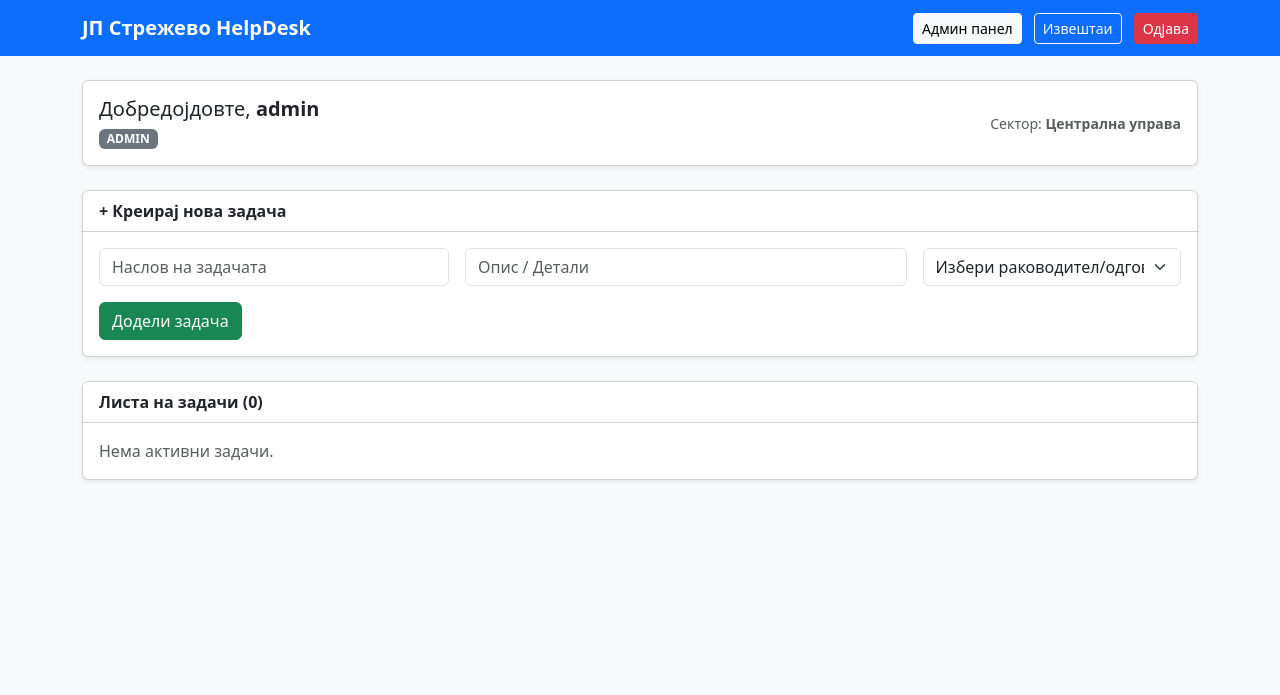
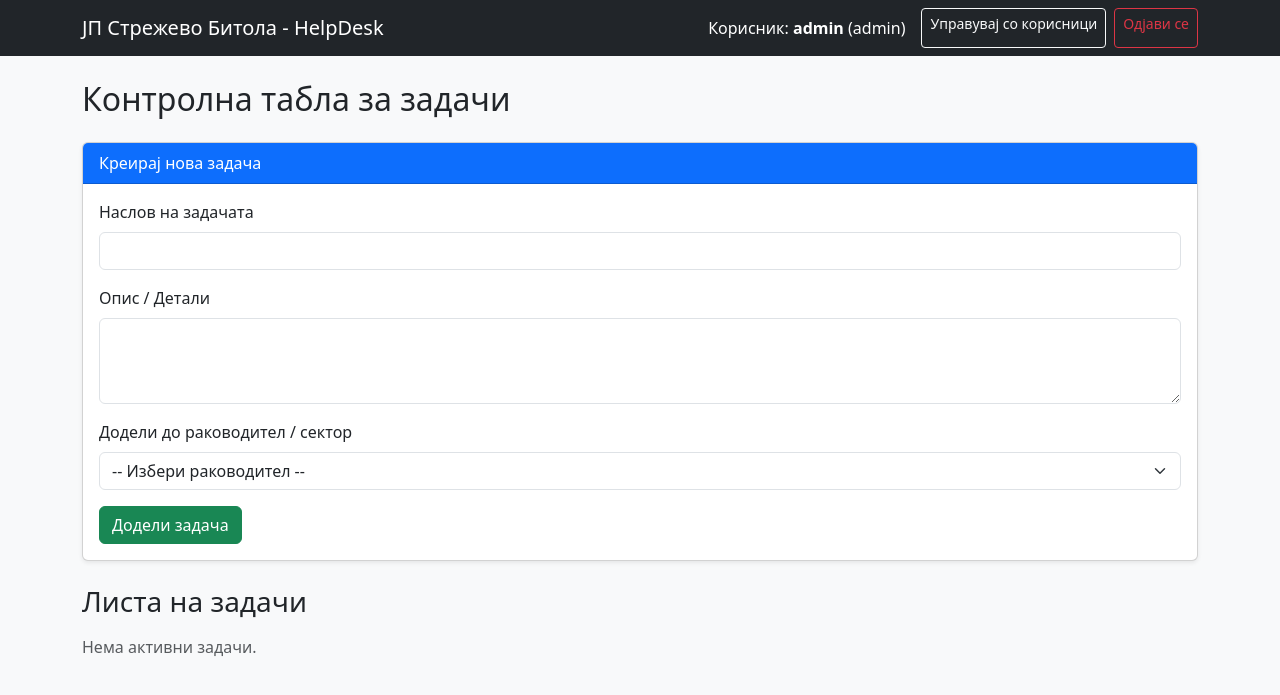
Before and after one commit to payeergorand-bit/jpstrezevohelpd, a Flask app: template templates/index.html in a window 1280 px wide. Shown: the top 695 px of the page. Run offline with Flask 3, Linux system fonts and the light colour scheme; the template is opened without the code that fills it: values that come from a table or form of the project are taken from there, others are empty; some libraries are stand-ins or nearby versions.

Commit message:
Update index.html

```diff
--- a/templates/index.html
+++ b/templates/index.html
@@ -3,136 +3,112 @@
 <head>
     <meta charset="UTF-8">
     <meta name="viewport" content="width=device-width, initial-scale=1.0">
-    <title>ЈП Стрежево Битола HelpDesk</title>
+    <title>ЈП Стрежево Битола - HelpDesk</title>
     <link href="https://cdn.jsdelivr.net/npm/bootstrap@5.3.0/dist/css/bootstrap.min.css" rel="stylesheet">
 </head>
 <body class="bg-light">
-
-<nav class="navbar navbar-dark bg-primary mb-4">
+    <nav class="navbar navbar-expand-lg navbar-dark bg-dark mb-4">
         <div class="container">
-        <a class="navbar-brand fw-bold" href="#">ЈП Стрежево HelpDesk</a>
-        <div>
+            <a class="navbar-brand" href="{{ url_for('index') }}">ЈП Стрежево Битола - HelpDesk</a>
+            <div class="navbar-nav ms-auto">
+                <span class="navbar-text text-white me-3">
+                    Корисник: <strong>{{ user.username }}</strong> ({{ user.role }})
+                </span>
                 {% if user.role == 'admin' %}
-                <a href="{{ url_for('admin_users') }}" class="btn btn-light btn-sm me-2">Админ панел</a>
+                    <a class="btn btn-outline-light btn-sm me-2" href="{{ url_for('admin_users') }}">Управувај со корисници</a>
                 {% endif %}
-            <a href="{{ url_for('reports') }}" class="btn btn-outline-light btn-sm me-2">Извештаи</a>
-            <a href="{{ url_for('logout') }}" class="btn btn-danger btn-sm">Одјава</a>
+                <a class="btn btn-outline-danger btn-sm" href="{{ url_for('logout') }}">Одјави се</a>
             </div>
         </div>
     </nav>
 
     <div class="container">
-    <!-- Добредојде и инфо -->
-    <div class="card shadow-sm mb-4">
-        <div class="card-body d-flex justify-content-between align-items-center">
-            <div>
-                <h5 class="mb-1">Добредојдовте, <strong>{{ user.username }}</strong></h5>
-                <span class="badge bg-secondary text-uppercase">{{ user.role }}</span>
+        <h2 class="mb-4">Контролна табла за задачи</h2>
+
+        {% if user.role in ['director', 'admin', 'manager'] %}
+        <div class="card mb-4 shadow-sm">
+            <div class="card-header bg-primary text-white">Креирај нова задача</div>
+            <div class="card-body">
+                <form action="{{ url_for('add_task') }}" method="POST">
+                    <div class="mb-3">
+                        <label for="title" class="form-label">Наслов на задачата</label>
+                        <input type="text" class="form-control" id="title" name="title" required>
                     </div>
-            <div class="text-muted small">
-                Сектор: <strong>{{ user.sector }}</strong>
+                    <div class="mb-3">
+                        <label for="description" class="form-label">Опис / Детали</label>
+                        <textarea class="form-control" id="description" name="description" rows="3"></textarea>
                     </div>
-        </div>
-    </div>
-
-    <!-- Форма за додавање задача (за Директор, Админ и Раководител) -->
-    {% if user.role in ['director', 'admin', 'manager'] %}
-    <div class="card shadow-sm mb-4">
-        <div class="card-header bg-white fw-bold">
-            + Креирај нова задача
-        </div>
-        <div class="card-body">
-            <form method="POST" action="{{ url_for('add_task') }}" class="row g-3">
-                <div class="col-md-4">
-                    <input type="text" name="title" class="form-control" placeholder="Наслов на задачата" required>
-                </div>
-                <div class="col-md-5">
-                    <input type="text" name="description" class="form-control" placeholder="Опис / Детали">
-                </div>
-                <div class="col-md-3">
-                    <select name="manager_username" class="form-select" required>
-                        <option value="">Избери раководител/одговорно лице</option>
+                    <div class="mb-3">
+                        <label for="manager_username" class="form-label">Додели до раководител / сектор</label>
+                        <select class="form-select" id="manager_username" name="manager_username" required>
+                            <option value="">-- Избери раководител --</option>
                             {% for m in managers %}
+                                {% if m.role == 'manager' %}
                                     <option value="{{ m.username }}">{{ m.username }} ({{ m.sector }})</option>
+                                {% endif %}
                             {% endfor %}
                         </select>
                     </div>
-                <div class="col-12">
                     <button type="submit" class="btn btn-success">Додели задача</button>
-                </div>
                 </form>
             </div>
         </div>
         {% endif %}
 
-    <!-- Листа на задачи -->
-    <div class="card shadow-sm">
-        <div class="card-header bg-white fw-bold">
-            Листа на задачи ({{ tasks|length }})
-        </div>
-        <div class="card-body">
+        <h3 class="mb-3">Листа на задачи</h3>
         {% if tasks %}
+            <div class="list-group">
                 {% for task in tasks %}
-                <div class="card mb-3 border-start border-4 {% if task.status == 'Завршено' %}border-success{% elif task.status == 'Во тек' %}border-warning{% else %}border-primary{% endif %}">
-                    <div class="card-body">
-                        <div class="d-flex justify-content-between align-items-start mb-2">
-                            <h5 class="card-title text-dark fw-bold mb-0">{{ task.title }}</h5>
-                            <span class="badge {% if task.status == 'Завршено' %}bg-success{% elif task.status == 'Во тек' %}bg-warning text-dark{% else %}bg-primary{% endif %}">
-                                {{ task.status }}
-                            </span>
-                        </div>
-                        <p class="card-text text-muted mb-2">{{ task.description or 'Нема опис.' }}</p>
+                    <div class="list-group-item mb-3 shadow-sm p-4">
+                        <h5>{{ task.title }}</h5>
+                        <p class="mb-1">{{ task.description }}</p>
+                        <small class="text-muted">
+                            Раководител: <strong>{{ task.assigned_to_manager }}</strong> |
+                            Сектор: {{ task.assigned_to_sector }} |
+                            Од: {{ task.assigned_by }} |
+                            Датум: {{ task.created_at.strftime('%d.%m.%Y %H:%M') }}
+                            {% if task.assigned_to_employee %}
+                                | Проследено до: <strong>{{ task.assigned_to_employee }}</strong>
+                            {% endif %}
+                        </small>
 
-                        <div class="small text-secondary mb-3">
-                            Раководител: <strong>{{ task.assigned_to_manager }}</strong> | Сектор: <strong>{{ task.assigned_to_sector }}</strong> | Од: {{ task.assigned_by }} | Датум: {{ task.created_at.strftime('%d.%m.%Y %H:%M') }}
-                            {% if task.assigned_to_employee %}
-                                <br>Проследено до вработен: <span class="badge bg-info text-dark">{{ task.assigned_to_employee }}</span>
-                            {% endif %}
-                            {% if task.report_note %}
-                                <br><span class="text-success">Извештај: {{ task.report_note }}</span>
-                            {% endif %}
-                        </div>
-
-                        <!-- Форма за ажурирање / проследување -->
-                        <form method="POST" action="{{ url_for('update_task', task_id=task.id) }}" class="row g-2 align-items-center bg-light p-2 rounded">
+                        <form action="{{ url_for('update_task', task_id=task.id) }}" method="POST" class="mt-3 row g-2 align-items-center">
                             <div class="col-md-3">
-                                <select name="status" class="form-select form-select-sm">
+                                <!-- Паѓачко мени за промена на статус (вклучувајќи ја опцијата „Проследено“) -->
+                                <select name="status" class="form-select">
                                     <option value="Доделено" {% if task.status == 'Доделено' %}selected{% endif %}>Доделено</option>
+                                    <option value="Проследено" {% if task.status == 'Проследено' %}selected{% endif %}>Проследено</option>
                                     <option value="Во тек" {% if task.status == 'Во тек' %}selected{% endif %}>Во тек</option>
                                     <option value="Завршено" {% if task.status == 'Завршено' %}selected{% endif %}>Завршено</option>
                                 </select>
                             </div>
 
-                            <!-- Паѓачко мени за проследување до вработен -->
-                            {% if user.role in ['manager', 'admin', 'director'] %}
-                            <div class="col-md-4">
-                                <select name="assigned_to_employee" class="form-select form-select-sm">
+                            <div class="col-md-3">
+                                <!-- Паѓачко мени за избор само на вработените -->
+                                <select name="assigned_to_employee" class="form-select">
                                     <option value="">-- Проследи до вработен --</option>
-                                    {% for emp in managers %}
-                                        {% if emp.role == 'employee' and emp.sector == task.assigned_to_sector %}
-                                            <option value="{{ emp.username }}" {% if task.assigned_to_employee == emp.username %}selected{% endif %}>{{ emp.username }}</option>
+                                    {% for m in managers %}
+                                        {% if m.role == 'employee' %}
+                                            <option value="{{ m.username }}" {% if task.assigned_to_employee == m.username %}selected{% endif %}>{{ m.username }}</option>
                                         {% endif %}
                                     {% endfor %}
                                 </select>
                             </div>
-                            {% endif %}
 
-                            <div class="col-md-{% if user.role in ['manager', 'admin', 'director'] %}3{% else %}7{% endif %}">
-                                <input type="text" name="report_note" class="form-control form-control-sm" placeholder="Внесете забелешка или извештај...">
+                            <div class="col-md-4">
+                                <input type="text" name="report_note" class="form-control" placeholder="Внесете забелешка или извештај..." value="{{ task.report_note or '' }}">
                             </div>
+
                             <div class="col-md-2">
-                                <button type="submit" class="btn btn-primary btn-sm w-100">Ажурирај</button>
+                                <button type="submit" class="btn btn-primary w-100">Ажурирај</button>
                             </div>
                         </form>
                     </div>
+                {% endfor %}
             </div>
-                {% endfor %}
         {% else %}
-                <p class="text-muted mb-0">Нема активни задачи.</p>
+            <p class="text-muted">Нема активни задачи.</p>
         {% endif %}
     </div>
-    </div>
-</div>
-
 </body>
 </html>
```
Lines whose indentation alone changed are shown as unchanged.
